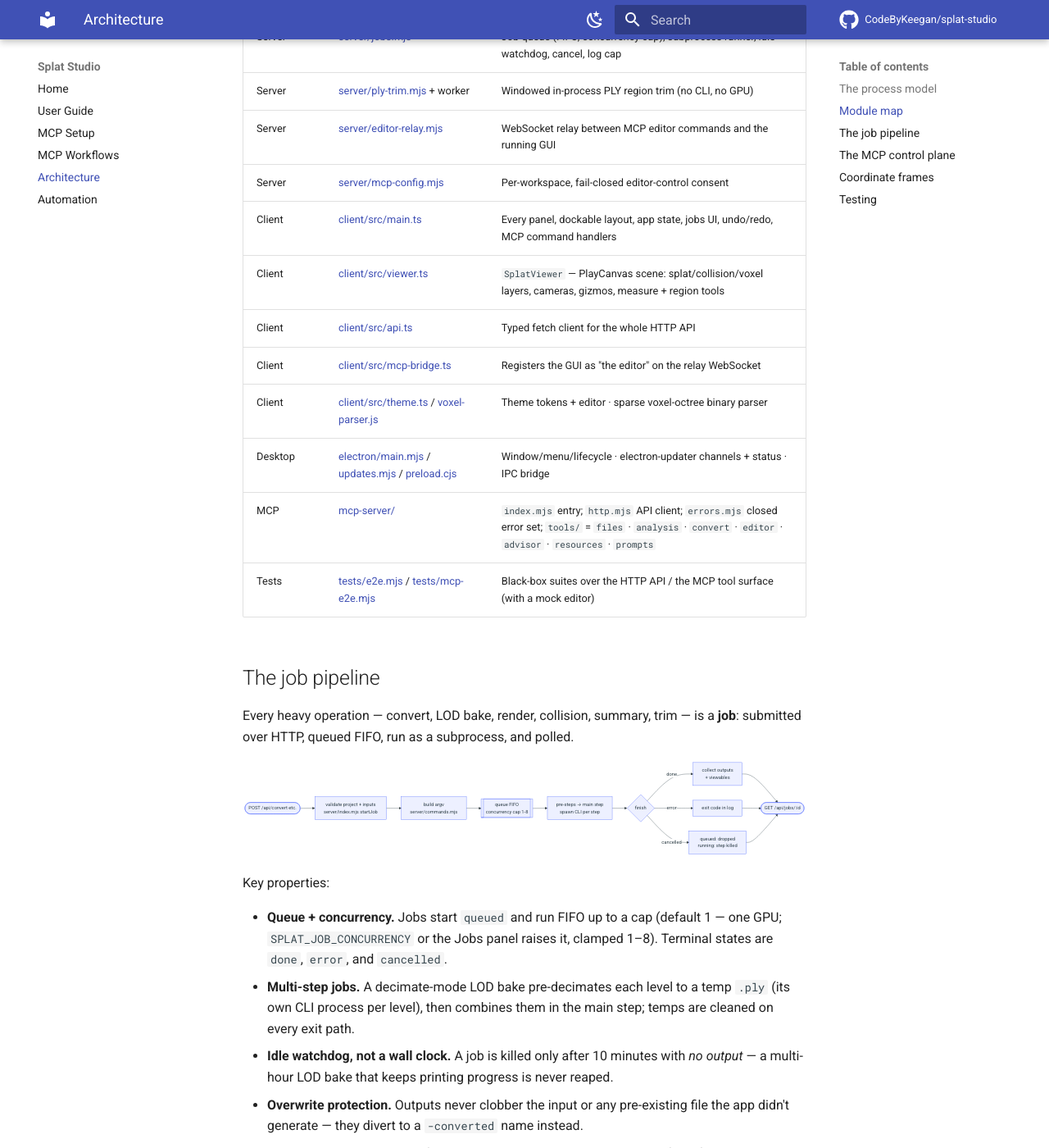
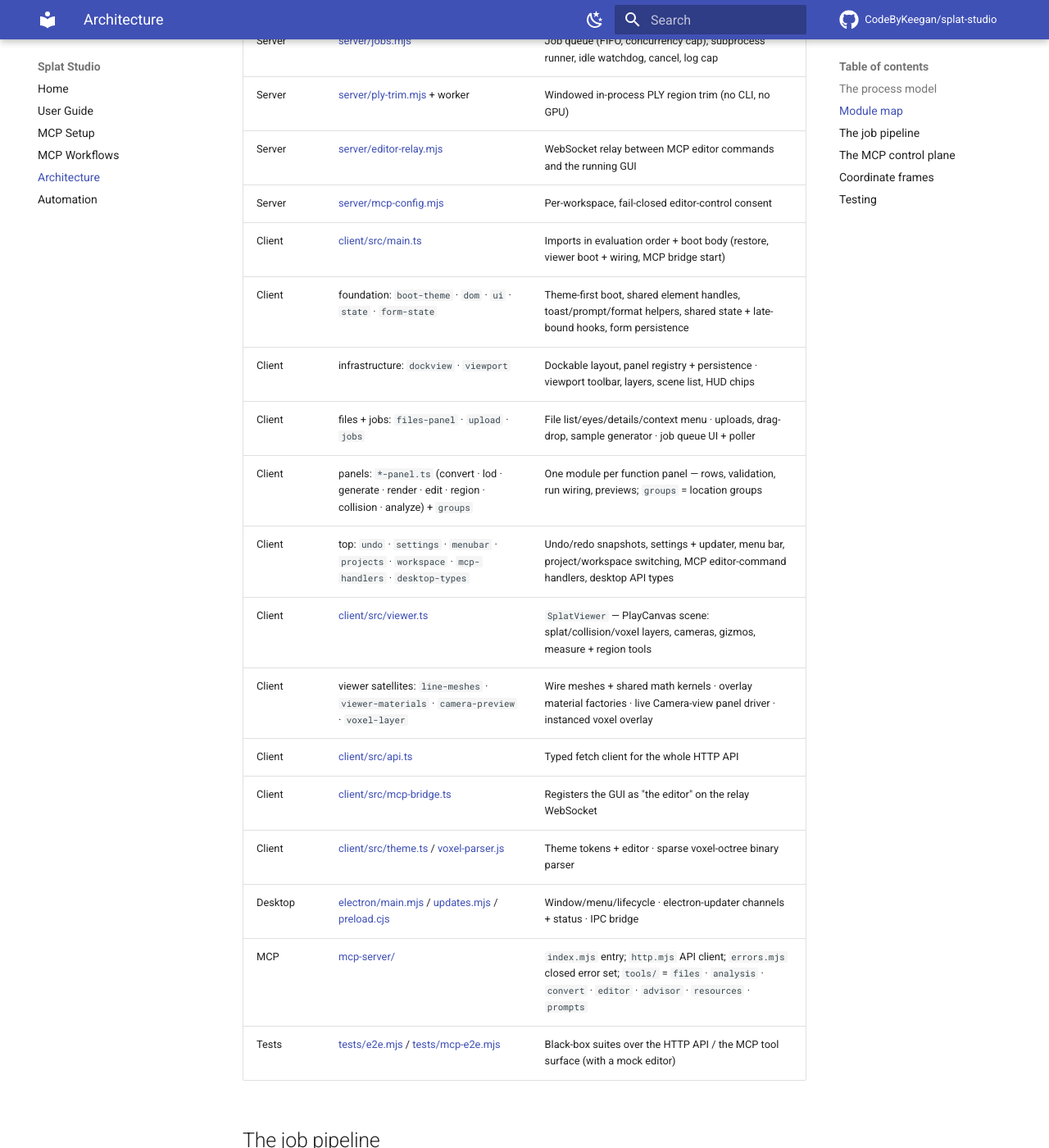
Before and after one commit to CodeByKeegan/splat-studio, an MkDocs documentation site: the page built from docs/ARCHITECTURE.md, in a window 1280 px wide and 1400 px high, scrolled down 1294 px. Shown: the whole window at 82% size. Built offline with MkDocs 1.6.1 and Material for MkDocs 9.7.7, drawn with Linux system fonts in a browser that asks for light colours; comment, search, counter and statistics services are not loaded.

Commit message:
docs: refresh ARCHITECTURE module map for the split client
Module map now lists the post-split client modules grouped by layer, and
the process-model renderer node no longer names main.ts as the only UI
module.

Co-Authored-By: Claude <noreply@anthropic.com>

```diff
--- a/docs/ARCHITECTURE.md
+++ b/docs/ARCHITECTURE.md
@@ -20,7 +20,7 @@ flowchart LR
         TRIM[[server/ply-trim-worker.mjs]]
     end
     subgraph window [BrowserWindow renderer]
-        UI[client/src/main.ts<br/>panels · dock · state]
+        UI[client/src/ UI modules<br/>panels · dock · state<br/>main.ts = imports + boot]
         VIEW[client/src/viewer.ts<br/>PlayCanvas 3D]
     end
     subgraph agent [MCP client, optional]
@@ -67,8 +67,14 @@ flowchart LR
 | Server | [server/ply-trim.mjs](https://github.com/CodeByKeegan/splat-studio/blob/dev/server/ply-trim.mjs) + worker | Windowed in-process PLY region trim (no CLI, no GPU) |
 | Server | [server/editor-relay.mjs](https://github.com/CodeByKeegan/splat-studio/blob/dev/server/editor-relay.mjs) | WebSocket relay between MCP editor commands and the running GUI |
 | Server | [server/mcp-config.mjs](https://github.com/CodeByKeegan/splat-studio/blob/dev/server/mcp-config.mjs) | Per-workspace, fail-closed editor-control consent |
-| Client | [client/src/main.ts](https://github.com/CodeByKeegan/splat-studio/blob/dev/client/src/main.ts) | Every panel, dockable layout, app state, jobs UI, undo/redo, MCP command handlers |
+| Client | [client/src/main.ts](https://github.com/CodeByKeegan/splat-studio/blob/dev/client/src/main.ts) | Imports in evaluation order + boot body (restore, viewer boot + wiring, MCP bridge start) |
+| Client | foundation: `boot-theme` · `dom` · `ui` · `state` · `form-state` | Theme-first boot, shared element handles, toast/prompt/format helpers, shared state + late-bound hooks, form persistence |
+| Client | infrastructure: `dockview` · `viewport` | Dockable layout, panel registry + persistence · viewport toolbar, layers, scene list, HUD chips |
+| Client | files + jobs: `files-panel` · `upload` · `jobs` | File list/eyes/details/context menu · uploads, drag-drop, sample generator · job queue UI + poller |
+| Client | panels: `*-panel.ts` (convert · lod · generate · render · edit · region · collision · analyze) + `groups` | One module per function panel — rows, validation, run wiring, previews; `groups` = location groups |
+| Client | top: `undo` · `settings` · `menubar` · `projects` · `workspace` · `mcp-handlers` · `desktop-types` | Undo/redo snapshots, settings + updater, menu bar, project/workspace switching, MCP editor-command handlers, desktop API types |
 | Client | [client/src/viewer.ts](https://github.com/CodeByKeegan/splat-studio/blob/dev/client/src/viewer.ts) | `SplatViewer` — PlayCanvas scene: splat/collision/voxel layers, cameras, gizmos, measure + region tools |
+| Client | viewer satellites: `line-meshes` · `viewer-materials` · `camera-preview` · `voxel-layer` | Wire meshes + shared math kernels · overlay material factories · live Camera-view panel driver · instanced voxel overlay |
 | Client | [client/src/api.ts](https://github.com/CodeByKeegan/splat-studio/blob/dev/client/src/api.ts) | Typed fetch client for the whole HTTP API |
 | Client | [client/src/mcp-bridge.ts](https://github.com/CodeByKeegan/splat-studio/blob/dev/client/src/mcp-bridge.ts) | Registers the GUI as "the editor" on the relay WebSocket |
 | Client | [client/src/theme.ts](https://github.com/CodeByKeegan/splat-studio/blob/dev/client/src/theme.ts) / [voxel-parser.js](https://github.com/CodeByKeegan/splat-studio/blob/dev/client/src/voxel-parser.js) | Theme tokens + editor · sparse voxel-octree binary parser |
```
